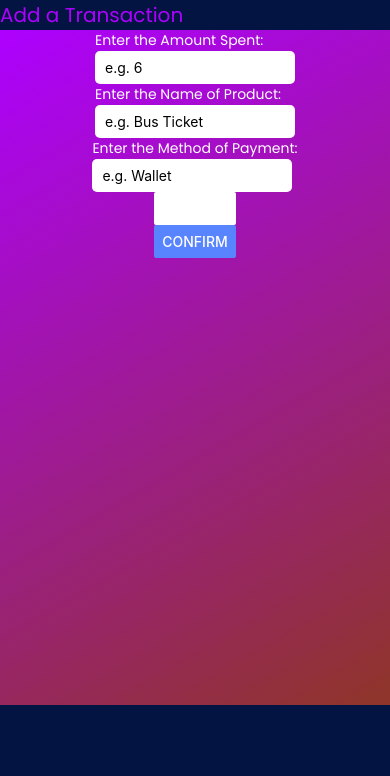
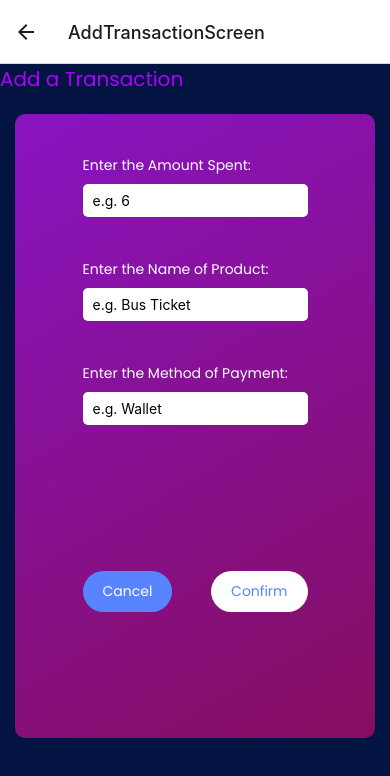
Before and after one commit to TheHood02/xpenditure-react-native-app, a React Native app: screen /AddTransactionScreen in a window 390 px wide. Shown: the top 776 px of the page. Built offline with nearby package versions, Linux system fonts and the light colour scheme; no server answers; the database is empty.

Commit message:
added second screen functionality

```diff
--- a/App.js
+++ b/App.js
@@ -35,12 +35,12 @@ export default function App() {
 
   if (fontsLoaded) {
     return (
-      // <NavigationContainer>
-      //   <MyStack />
-      // </NavigationContainer>
+      <NavigationContainer>
+        <MyStack />
+      </NavigationContainer>
       // <HomeScreen />
       // <Sandbox />
-      <AddTransactionScreen />
+      // <AddTransactionScreen />
     );
   } else {
     return(
--- a/Screens/AddTransactionScreen/AddTransactionForm.js
+++ b/Screens/AddTransactionScreen/AddTransactionForm.js
@@ -1,14 +1,75 @@
 import * as React from 'react';
-import { StyleSheet, View, TextInput, Button } from 'react-native';
+import { useState } from 'react';
 import { LinearGradient } from 'expo-linear-gradient';
+import { StyleSheet, View, TextInput, TouchableOpacity } from 'react-native';
+import firebase from '../../database/firebaseDB';
+import { getFirestore, collection, addDoc } from 'firebase/firestore';
 import MyAppText from '../../CustomComponents/MyAppText';
+import { useNavigation } from '@react-navigation/native';
 
-const AddTransactionForm = () => {
+const AddTransactionForm = (props) => {
+
+
+    const navigation = useNavigation();
+    // init services
+    const db = getFirestore();
+    // collection ref
+    const firestoreRef = collection(db, 'transactions')
+
+    const [loading, setLoading] = useState({
+        isLoading: true,
+        amount: '',
+        from: '',
+        name: ''
+    })
+
+    const cancelWrite = () => {
+        setLoading({
+            name: '',
+            from: '',
+            amount: '',
+            isLoading: false
+        })
+        navigation.navigate('HomeScreen')
+    }
+
+    const storeTransactionDetails = () => {
+        const state = loading;
+        state.isLoading = true;
+        setLoading(state);
+
+        addDoc(firestoreRef, {
+            name: loading.name,
+            from: loading.from,
+            amount: loading.amount
+        }).then((res) => {
+            setLoading({
+                name: '',
+                from: '',
+                amount: '',
+                isLoading: false
+            })
+            navigation.navigate('HomeScreen')
+        })
+        .catch((err) => {
+            console.log('Error found: ', err);
+            const state = loading;
+            state.isLoading = false;
+            setLoading(state);
+        })
+    }
+
+    const inputValueUpdate = (val, prop) => {
+        const state = loading;
+        state[prop] = val;
+        setLoading(state);
+    }
+
     return(
         <View style={styles.container}>
             <LinearGradient
-                style={{height:'100%', alignItems:'center'}}
-                colors={['#AD00FF', '#8F3528']}
+                style={styles.gradient}
+                colors={['#8913C1', 'rgba(189, 11, 108, 0.7)']}
                 start={{
                     x: 0,
                     y: 0
@@ -18,11 +79,13 @@ const AddTransactionForm = () => {
                     y: 1
                 }}
             >
+                <View style={styles.inputFields}>
                     <View>
                         <MyAppText>Enter the Amount Spent:</MyAppText>
                         <TextInput
                             style={styles.input}
                             placeholder='e.g. 6'
+                            onChangeText={(val) => inputValueUpdate(val, 'amount')}
                         />
                     </View>
 
@@ -31,6 +94,7 @@ const AddTransactionForm = () => {
                         <TextInput
                             style={styles.input}
                             placeholder='e.g. Bus Ticket'
+                            onChangeText={(val) => inputValueUpdate(val, 'name')}
                         />
                     </View>
 
@@ -39,18 +103,25 @@ const AddTransactionForm = () => {
                         <TextInput
                             style={styles.input}
                             placeholder='e.g. Wallet'
+                            onChangeText={(val) => inputValueUpdate(val, 'from')}
                         />
                     </View>
+                </View>
 
-                <View>
-                    <Button
-                        title='Cancel'
-                        color='#fff'
-                    />
-                    <Button
-                        title='Confirm'
-                        color='#5885FF'
-                    />
+
+                <View style={styles.buttons}>
+                    <TouchableOpacity
+                        style={styles.btn1}
+                        onPress={() => cancelWrite()}
+                    >
+                        <MyAppText>Cancel</MyAppText>
+                    </TouchableOpacity>
+                    <TouchableOpacity
+                        style={styles.btn2}
+                        onPress={() => storeTransactionDetails()}
+                    >
+                        <MyAppText style={{color:'#5885FF'}}>Confirm</MyAppText>
+                    </TouchableOpacity>
                 </View>
             </LinearGradient>
         </View>
@@ -59,15 +130,47 @@ const AddTransactionForm = () => {
 
 const styles = StyleSheet.create({
     container: {
-        height: '80vh',
-        // backgroundColor: '#bcbcbc'
+        height: '80%',
+        paddingHorizontal: 15,
+    },
+    gradient: {
+        height:'100%',
+        justifyContent: 'space-between',
+        alignItems:'center',
+        borderRadius: 10,
+        marginTop: 20
+    },
+    inputFields: {
+        height: '50%',
+        justifyContent: 'space-around',
+        marginTop: 20
     },
     input: {
-        width: 200,
+        width: 225,
         backgroundColor: '#fff',
         borderRadius: 5,
         paddingHorizontal: 10,
-        paddingVertical: 8
+        paddingVertical: 8,
+        marginTop: 8
+    },
+    buttons: {
+        width: 225,
+        display: 'flex',
+        flexDirection: 'row',
+        justifyContent: 'space-between',
+        marginBottom: '35%'
+    },
+    btn1: {
+        backgroundColor: '#5885FF',
+        paddingVertical: 10,
+        paddingHorizontal: 20,
+        borderRadius: 50
+    },
+    btn2: {
+        backgroundColor: 'white',
+        paddingVertical: 10,
+        paddingHorizontal: 20,
+        borderRadius: 50
     }
 })
 
--- a/Screens/AddTransactionScreen/AddTransactionScreen.js
+++ b/Screens/AddTransactionScreen/AddTransactionScreen.js
@@ -2,13 +2,14 @@ import * as React from 'react';
 import { View } from 'react-native';
 import MyAppText from '../../CustomComponents/MyAppText'
 import AddTransactionForm from './AddTransactionForm';
+import  HomeScreen from '../HomeScreen/HomeScreen'
 
 const AddTransactionScreen = (navigation) => {
     return(
         <View style={{backgroundColor:'#031442', height:'100%'}}>
             {/* TODO: Make the title semi-bold */}
             <MyAppText style={{fontSize:20, color:'#Ad00FF'}}>Add a Transaction</MyAppText>
-            <AddTransactionForm />
+            <AddTransactionForm navigation={navigation} />
         </View>
     )
 }
--- a/Screens/HomeScreen/HomeScreen.js
+++ b/Screens/HomeScreen/HomeScreen.js
@@ -1,6 +1,5 @@
 import * as React from 'react';
 import { LinearGradient } from 'expo-linear-gradient';
-// import LinearGradient from 'react-native-linear-gradient';
 import { StyleSheet, View, Button } from 'react-native';
 import TopCards from './TopCards/TopCards';
 import MyAppText from '../../CustomComponents/MyAppText'
--- a/Screens/HomeScreen/TransactionsList.js
+++ b/Screens/HomeScreen/TransactionsList.js
@@ -3,8 +3,8 @@ import { useState, useEffect } from 'react';
 import { View, FlatList } from 'react-native';
 import firebase from '../../database/firebaseDB'
 import { getFirestore, collection, getDocs } from 'firebase/firestore';
-import MyAppText from '../../CustomComponents/MyAppText';
 import ItemCard from './ItemCard';
+import { useFocusEffect } from '@react-navigation/native';
 
 const TransactionsList = () => {
 
@@ -16,7 +16,8 @@ const TransactionsList = () => {
     const db = getFirestore();
     const firestoreRef = collection(db, 'transactions')
 
-    useEffect(() => {
+    useFocusEffect(
+        React.useCallback(() => {
         getDocs(firestoreRef)
             .then((snapshot) => {
                 let useArr = [];
@@ -30,7 +31,8 @@ const TransactionsList = () => {
                     useArr
                 })
             })
-    }, [])
+        }, [])
+    );
 
     return(
         <View style={{padding: 10}}>
```
Lines whose indentation alone changed are shown as unchanged.
